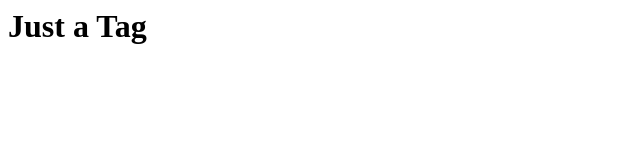
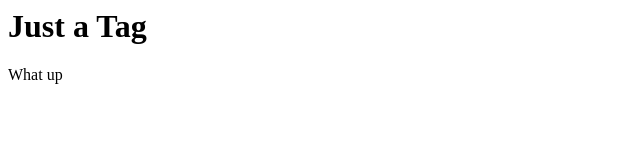
Before and after one commit to Sanwicklith/example-repo, a plain HTML site: page index.html in a window 1280 px wide. Shown: the full height of the page, 0-640 px from the left. Drawn offline with Linux system fonts and the light colour scheme.

Commit message:
third commit

```diff
--- a/index.html
+++ b/index.html
@@ -1 +1,3 @@
 <h1> Just a Tag </h1>
+
+<p>What up</p>
```
